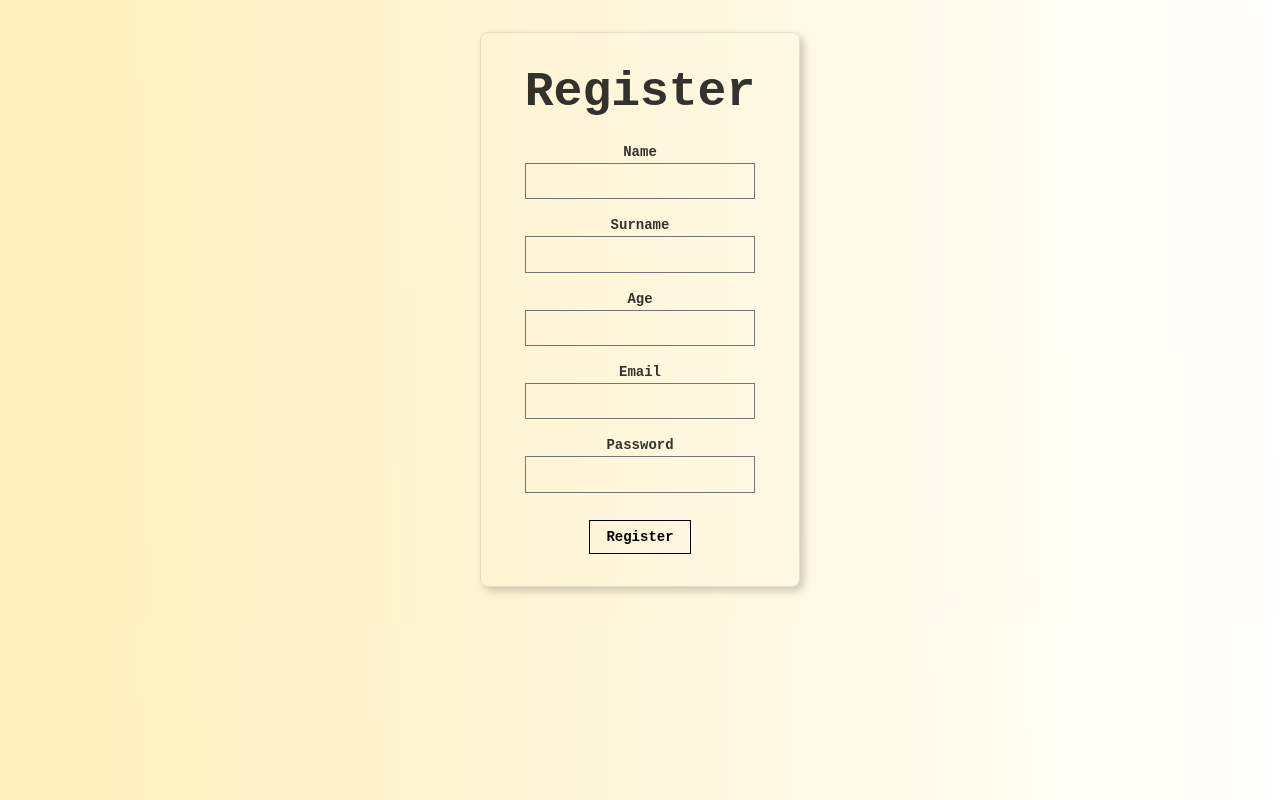
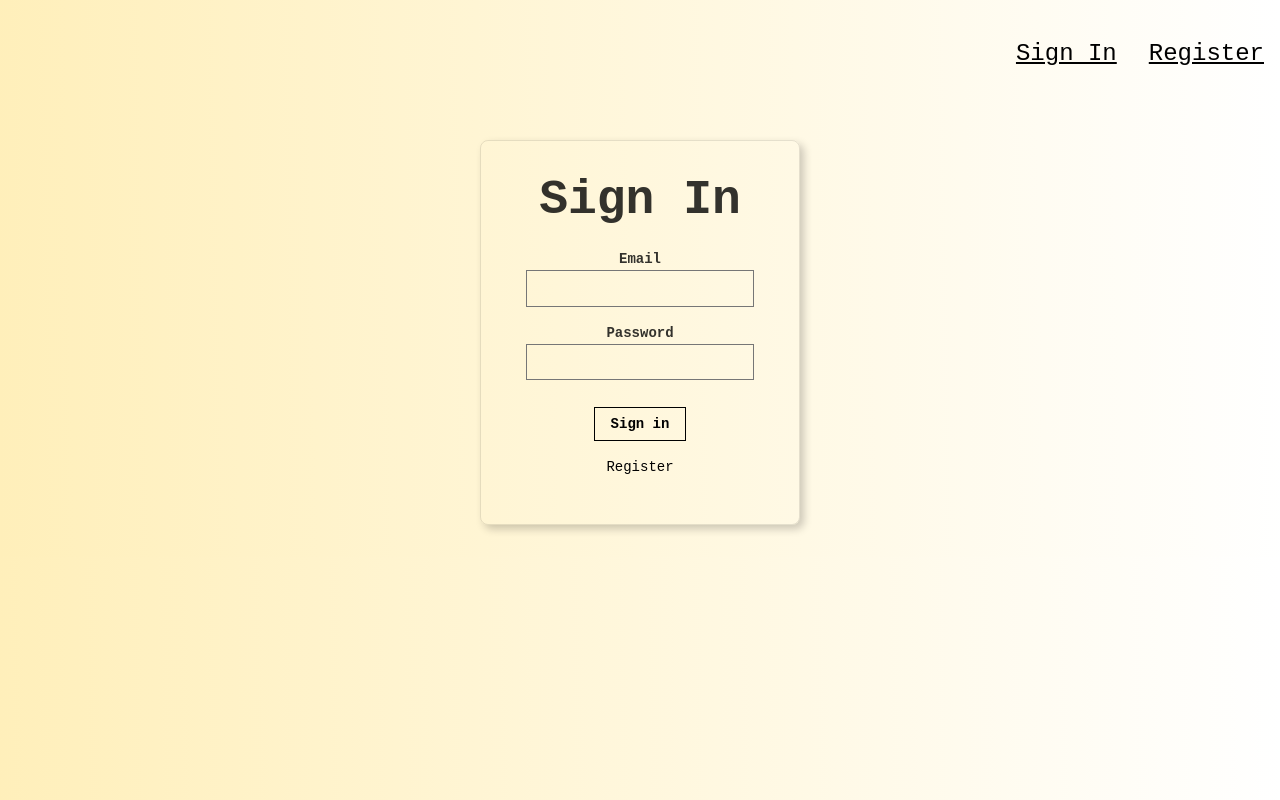
Before and after one commit to jtatar/humor-enhancer, a React (Create React App) app: page / in a window 1280 px wide. Built offline with nearby package versions, Linux system fonts and the light colour scheme.

Commit message:
Added signin and navigation

```diff
--- a/src/App.js
+++ b/src/App.js
@@ -2,26 +2,97 @@ import React, {Component} from 'react';
 import logo from './logo.svg';
 import Register from './components/Register/Register'
 import Signin from './components/Signin/Signin'
+import Navigation from './components/Navigation/Navigation'
 import './App.css';
 
+const initialState = {
+  route: 'signin',
+  isSignedIn: false,
+  user: {
+    id: '',
+    name: '',
+    surname: '',
+    email: '',
+    joined: '',
+    age: 0
+  }
+}
 
 class App extends Component {
   constructor(){
     super();
+    this.state = initialState;
   }
 
-  loadUser = () => {
-
+  loadUser = (data) => {
+    this.setState({user: {
+      id: data.id,
+      name: data.name,
+      surname: data.surname,
+      email: data.email,
+      joined: data.joined,
+      age: data.age
+    }})
   }
 
-  onRouteChange = () => {
+  onRouteChange = (route) => {
+    if (route === 'signout') {
+      fetch('http://localhost:3000/signout', {
+        method: 'post',
+        headers: {
+          'Content-Type': 'application/json',
+          'Authorization': window.sessionStorage.getItem('token')
+        },
+        body: JSON.stringify({
+          token: window.sessionStorage.getItem('token')
+        })
+      })
+      .then(resp => resp.json())
+      .catch(console.log)
+      window.sessionStorage.removeItem('token');
+      return this.setState(initialState)
+    } else if (route === 'home') {
+      this.setState({isSignedIn: true})
+    }
+    this.setState({route: route});
+  }
 
+  componentDidMount(){
+    const token = window.sessionStorage.getItem('token');
+    if(token){
+      fetch('http://localhost:3000/signin', {
+        method: 'post',
+        headers: {
+          'Content-type': 'application/json',
+          'Authorization': token
+        }
+      })
+      .then(resp => resp.json())
+      .then(user => {
+        if(user && user.email){
+          this.loadUser(user);
+          this.onRouteChange('home');
+        }
+      })
+    }
   }
 
   render(){
+    const { isSignedIn, route, user } = this.state;
     return (
       <div className="App">
-        <Register loadUser={this.loadUser} onRouteChange={this.onRouteChange}/>
+        <Navigation isSignedIn={isSignedIn} onRouteChange={this.onRouteChange} />
+        { route === 'home'
+          ?
+            <div>
+              Jesteś zalogowany
+            </div>
+          : (
+            route === 'signin'
+            ? <Signin loadUser={this.loadUser} onRouteChange={this.onRouteChange}/>
+            : <Register loadUser={this.loadUser} onRouteChange={this.onRouteChange}/>
+          )
+        }
       </div>
     );
   }
--- /dev/null
+++ b/src/components/Navigation/Navigation.js
@@ -0,0 +1,20 @@
+import React from 'react'
+
+const Navigation = ({ onRouteChange, isSignedIn }) => {
+    if (isSignedIn) {
+        return (
+            <nav style = {{display: 'flex', justifyContent: 'flex-end'}}>
+
+            </nav>
+        );
+    } else {
+        return(
+            <nav style = {{display: 'flex', justifyContent: 'flex-end'}}>
+                <p onClick={() => onRouteChange('signin')} className='f3 link dim black underline pa3 pointer'>Sign In</p>
+                <p onClick={() => onRouteChange('register')} className='f3 link dim black underline pa3 pointer'>Register</p>
+            </nav>
+        );
+    }
+}
+
+export default Navigation;
--- a/src/components/Register/Register.js
+++ b/src/components/Register/Register.js
@@ -53,7 +53,7 @@ class Register extends Component {
             if(data.userId && data.success === 'true') {
                 this.saveAuthTokenInSession(data.token);
                 fetch(`http://localhost:3000/profile/${data.userId}`,{
-                    methos: 'get',
+                    method: 'get',
                     headers:{
                         'Content-Type': 'application/json',
                         'Authorization': data.token
@@ -61,6 +61,7 @@ class Register extends Component {
                 })
                 .then(response => response.json())
                 .then(user => {
+                    console.log(user);
                     if(user && user.email){
                         this.props.loadUser(user);
                         this.props.onRouteChange('home');
--- a/src/components/Signin/Signin.js
+++ b/src/components/Signin/Signin.js
@@ -4,19 +4,99 @@ class Signin extends Component {
     constructor(props){
         super(props);
         this.state = {
-            email: '',
-            password: '',
-            name: '',
-            surname: '',
-            age: 0
+            signInEmail: '',
+            signInPassword: ''
         }
     }
 
+    onEmailChange = (event) => {
+        this.setState({signInEmail: event.target.value})
+    }
+
+    onPasswordChange = (event) => {
+        this.setState({signInPassword: event.target.value})
+    }
+
+    saveAuthTokenInSession = (token) => {
+        window.sessionStorage.setItem('token', token);
+    }
+
+    onSubmitSignIn = () => {
+        fetch('http://localhost:3000/signin',{
+            method:'post',
+            headers:{
+                'Content-Type': 'application/json'
+            },
+            body: JSON.stringify({
+                email: this.state.signInEmail,
+                password: this.state.signInPassword
+            })
+        })
+            .then(response => response.json())
+            .then(data => {
+                if(data.userId && data.success === 'true'){
+                    this.saveAuthTokenInSession(data.token);
+                    fetch(`http://localhost:3000/profile/${data.userId}`, {
+                        method:'get',
+                        headers: {
+                            'Content-Type': 'application/json',
+                            'Authorization': data.token
+                        }
+                    })
+                    .then(resp => resp.json())
+                    .then(user => {
+                        if(user && user.email){
+                            this.props.loadUser(user);
+                            this.props.onRouteChange('home');
+                        }
+                    })
+                }
+            })
+    }
+
     render(){
+        const { onRouteChange } = this.props;
         return(
-            <article>
-                Hello world
-            </article>
+            <main className="br3 ba b--black-10 mv4 w-100 w-50-m w-25-l mw6 shadow-5 center">
+                <article className="pa4 black-80">
+                    <div className="measure">
+                        <fieldset id="sign_up" className="ba b--transparent ph0 mh0">
+                        <legend className="f1 fw6 ph0 mh0">Sign In</legend>
+                        <div className="mt3">
+                            <label className="db fw6 lh-copy f6" htmlFor="email-address">Email</label>
+                            <input
+                            className="hover-black pa2 input-reset ba bg-transparent hover-bg-black hover-white w-100"
+                            type="email"
+                            name="email-address"
+                            id="email-address"
+                            onChange={this.onEmailChange}
+                            />
+                        </div>
+                        <div className="mv3">
+                            <label className="db fw6 lh-copy f6" htmlFor="password">Password</label>
+                            <input
+                            className="hover-black b pa2 input-reset ba bg-transparent hover-bg-black hover-white w-100"
+                            type="password"
+                            name="password"
+                            id="password"
+                            onChange={this.onPasswordChange}
+                            />
+                        </div>
+                        </fieldset>
+                        <div className="">
+                        <input
+                            onClick={this.onSubmitSignIn}
+                            className="hover-black b ph3 pv2 input-reset ba b--black bg-transparent grow pointer f6 dib"
+                            type="submit"
+                            value="Sign in"
+                        />
+                        </div>
+                        <div className="lh-copy mt3">
+                            <p  onClick={() => onRouteChange('register')} className="f6 link dim black db pointer">Register</p>
+                        </div>
+                    </div>
+                </article>
+            </main>
         );
     }
 }
```
